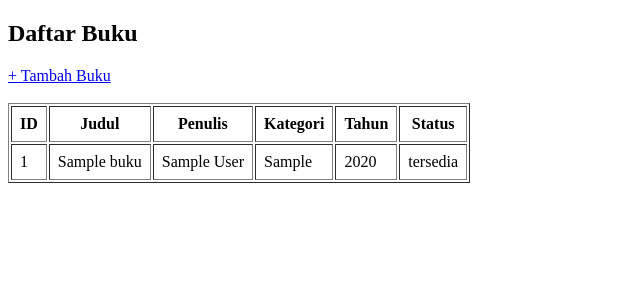
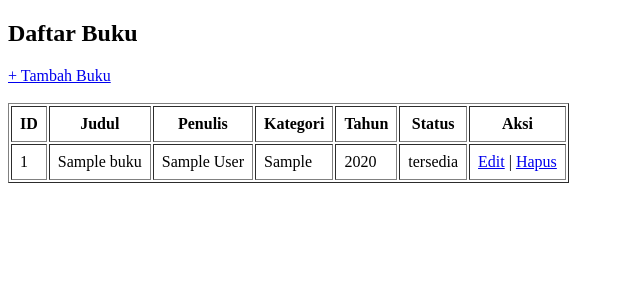
Before and after one commit to Wirapermana/tugas-crud, a PHP site: page /public/index.php in a window 1280 px wide. Shown: the top 300 px of the page, without its empty margins (0-640 px from the left). Run offline with PHP 8.4, Linux system fonts and the light colour scheme; tables that the repository leaves empty hold one stand-in row (values such as "Sample post").

Commit message:
Menambahkan tombol Edit dan Delete pada halaman daftar buku

```diff
--- a/public/index.php
+++ b/public/index.php
@@ -35,6 +35,7 @@ $books = $repo->getAll();
         <th>Kategori</th>
         <th>Tahun</th>
         <th>Status</th>
+        <th>Aksi</th> <!-- Kolom baru -->
     </tr>
 
     <!-- Loop data buku dan tampilkan di tabel -->
@@ -46,6 +47,11 @@ $books = $repo->getAll();
             <td><?= $buku['kategori'] ?></td>
             <td><?= $buku['tahun_terbit'] ?></td>
             <td><?= $buku['status'] ?></td>
+            <td>
+    <a href="edit.php?id=<?= $buku['id_buku'] ?>">Edit</a> |
+    <a href="delete.php?id=<?= $buku['id_buku'] ?>" onclick="return confirm('Yakin ingin menghapus data ini?')">Hapus</a>
+</td>
+
         </tr>
     <?php endforeach; ?>
 
```
